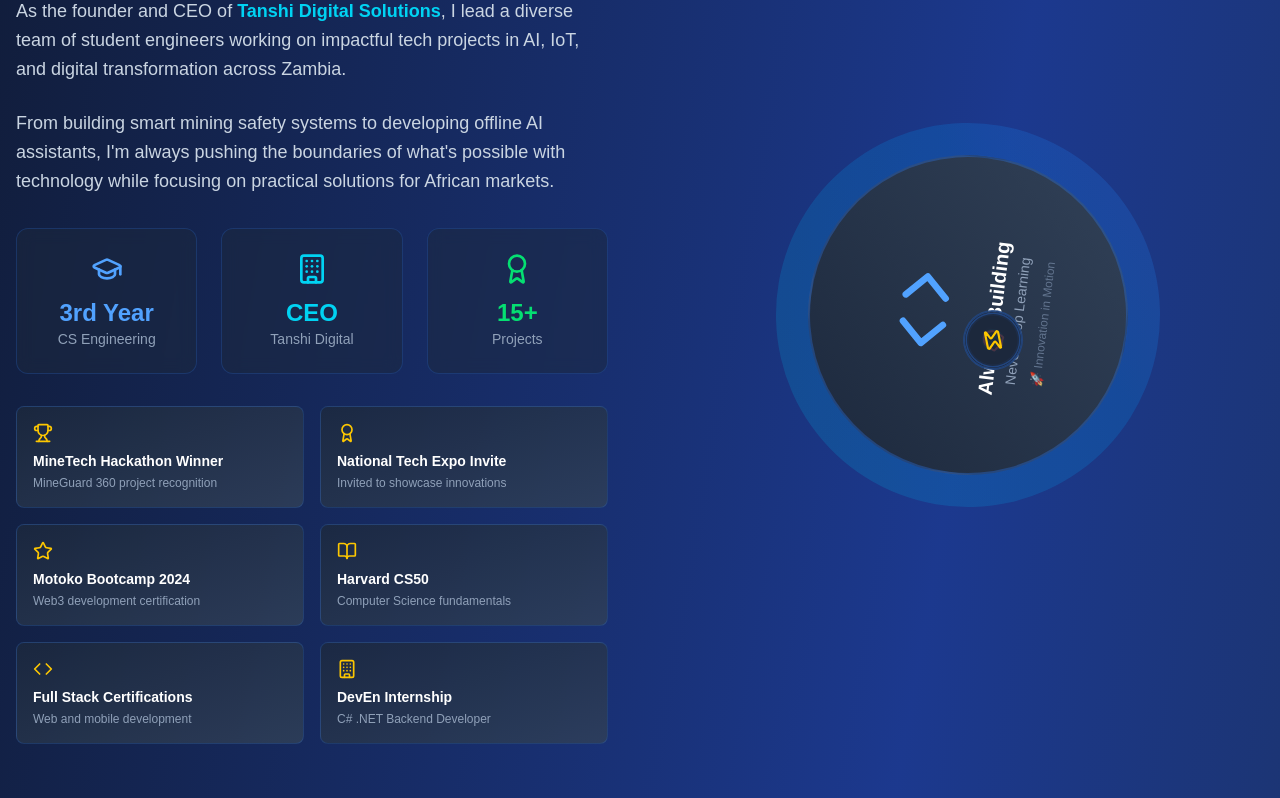
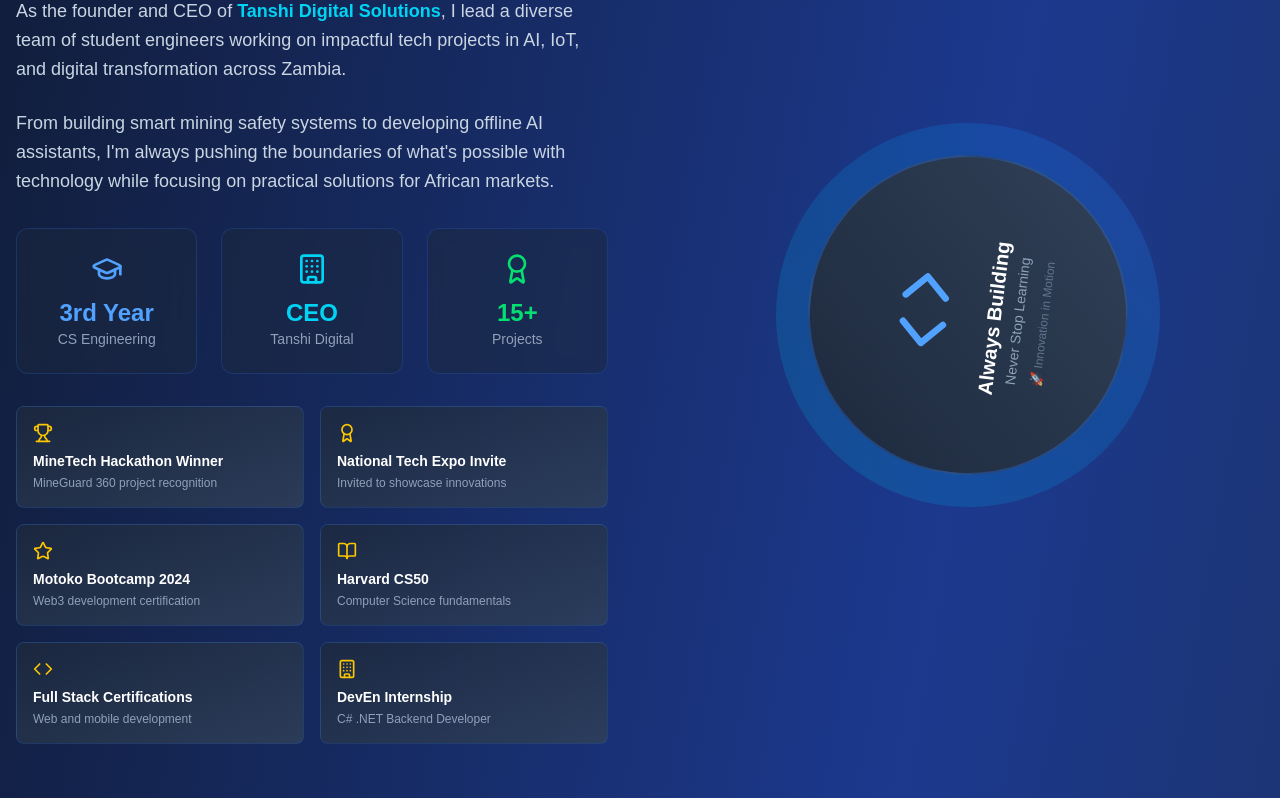
Before and after one commit to JoshuaKatebe/tanshi, a Next.js app: page /joshua in a window 1280 px wide. Shown: the part 1389-2187 px from the top of the page. Built offline with nearby package versions, Linux system fonts and the light colour scheme.

Commit message:
icon change

```diff
--- a/src/app/joshua/page.jsx
+++ b/src/app/joshua/page.jsx
@@ -578,37 +578,7 @@
                   </div>
                 </motion.div>
 
-                {/* Floating tech icons */}
-                {[
-                  { icon: Brain, angle: 0, radius: 160, color: "text-purple-400" },
-                  { icon: Cpu, angle: 60, radius: 160, color: "text-green-400" },
-                  { icon: Smartphone, angle: 120, radius: 160, color: "text-blue-400" },
-                  { icon: Globe, angle: 180, radius: 160, color: "text-cyan-400" },
-                  { icon: Shield, angle: 240, radius: 160, color: "text-red-400" },
-                  { icon: Zap, angle: 300, radius: 160, color: "text-yellow-400" }
-                ].map((item, index) => (
-                  <motion.div
-                    key={index}
-                    className="absolute"
-                    style={{
-                      left: '50%',
-                      top: '50%',
-                      transform: `translate(-50%, -50%) rotate(${item.angle}deg) translateY(-${item.radius}px) rotate(-${item.angle}deg)`
-                    }}
-                    animate={{
-                      rotate: [0, 360],
-                      scale: [1, 1.2, 1]
-                    }}
-                    transition={{
-                      rotate: { duration: 20, repeat: Infinity, ease: "linear" },
-                      scale: { duration: 2, repeat: Infinity, delay: index * 0.3 }
-                    }}
-                  >
-                    <div className={`p-3 bg-slate-800/80 rounded-full border border-blue-500/30 ${item.color}`}>
-                      <item.icon size={24} />
-                    </div>
-                  </motion.div>
-                ))}
+
               </div>
             </motion.div>
           </div>
```
